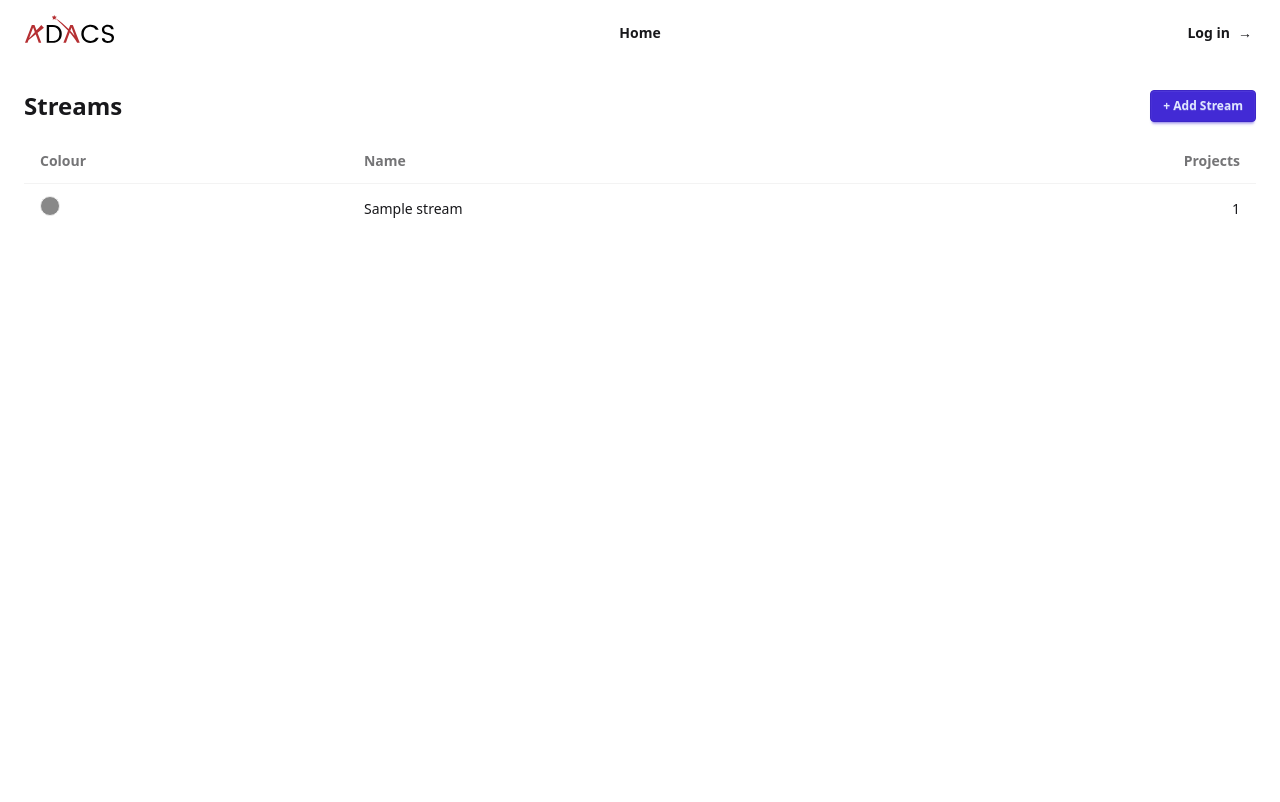
After one commit to gbpoole/adacs-team-management, a Django app: template src/apps/templates/planning/streams.html in a window 1280 px wide. The commit adds this page. Run offline with Django 4.2, Linux system fonts and the light colour scheme; the template is opened without the code that fills it: most values are stand-ins (such as "Sample title", 1, 10 or a date in 2020); style sheets or scripts are compiled from the project's sources.

Commit message:
Add colours to tags and streams and pages for viewing them and editing their properties.

```diff
--- a/src/apps/planning/admin.py
+++ b/src/apps/planning/admin.py
@@ -15,13 +15,13 @@ from .models import Tag
 
 @admin.register(Tag)
 class TagAdmin(admin.ModelAdmin):
-    list_display = ["name"]
+    list_display = ["name", "colour"]
     search_fields = ["name"]
 
 
 @admin.register(Stream)
 class StreamAdmin(admin.ModelAdmin):
-    list_display = ["name"]
+    list_display = ["name", "colour"]
     search_fields = ["name"]
 
 
--- a/src/apps/templates/elements/navbar.html
+++ b/src/apps/templates/elements/navbar.html
@@ -27,6 +27,8 @@
             <li><a href="{% url 'planning:projects' %}">{% translate "Projects" %}</a></li>
             {% if request.user.role == 'admin' or request.user.role == 'pm' or request.user.is_superuser %}
             <li><a href="{% url 'planning:observers' %}">{% translate "Observers" %}</a></li>
+            <li><a href="{% url 'planning:tags' %}">{% translate "Tags" %}</a></li>
+            <li><a href="{% url 'planning:streams' %}">{% translate "Streams" %}</a></li>
             {% endif %}
             {% if request.user.role == 'admin' or request.user.role == 'pm' or request.user.role == 'developer' or request.user.is_superuser %}
             <li><a href="{% url 'planning:leave' %}">{% translate "Leave" %}</a></li>
@@ -70,6 +72,8 @@
           <li><a href="{% url 'planning:projects' %}">{% translate "Projects" %}</a></li>
           {% if request.user.role == 'admin' or request.user.role == 'pm' or request.user.is_superuser %}
           <li><a href="{% url 'planning:observers' %}">{% translate "Observers" %}</a></li>
+          <li><a href="{% url 'planning:tags' %}">{% translate "Tags" %}</a></li>
+          <li><a href="{% url 'planning:streams' %}">{% translate "Streams" %}</a></li>
           {% endif %}
           {% if request.user.role == 'admin' or request.user.role == 'pm' or request.user.role == 'developer' or request.user.is_superuser %}
           <li><a href="{% url 'planning:leave' %}">{% translate "Leave" %}</a></li>
--- a/src/apps/templates/planning/developers.html
+++ b/src/apps/templates/planning/developers.html
@@ -50,7 +50,9 @@
           <td>{{ dev.user.organisation|default:"—" }}</td>
           <td>
             {% for tag in dev.tags.all %}
-            <span class="badge badge-outline badge-sm">{{ tag }}</span>
+            <span class="badge badge-outline badge-sm">
+              <span class="inline-block w-2 h-2 rounded-full mr-1" style="background-color: {{ tag.colour }};"></span>{{ tag }}
+            </span>
             {% empty %}—{% endfor %}
           </td>
           <td class="text-right">{{ dev.effort_available|wks }}</td>
--- /dev/null
+++ b/src/apps/templates/planning/streams.html
@@ -0,0 +1,170 @@
+{% extends "base.html" %}
+{% load i18n %}
+
+{% block title %} — {% trans "Streams" %}{% endblock %}
+
+{% block content %}
+<div class="h-[calc(100vh-4rem)] flex flex-col">
+  <div class="shrink-0 px-6 pt-6 pb-4">
+    <div class="flex items-center justify-between">
+      <h1 class="text-2xl font-bold">{% trans "Streams" %}</h1>
+      <button class="btn btn-primary btn-sm" onclick="document.getElementById('add-stream-modal').showModal()">+ {% trans "Add Stream" %}</button>
+    </div>
+  </div>
+
+  <div class="flex-1 min-h-0 overflow-auto mx-6 mb-6">
+    <table class="table table-zebra w-full">
+      <thead>
+        <tr class="bg-base-100 sticky top-0 z-10">
+          <th>{% trans "Colour" %}</th>
+          <th>{% trans "Name" %}</th>
+          <th class="text-right">{% trans "Projects" %}</th>
+        </tr>
+      </thead>
+      <tbody>
+        {% for stream in streams %}
+        <tr class="cursor-pointer hover:bg-base-200"
+            onclick="openEditStream(this)"
+            data-pk="{{ stream.pk }}"
+            data-name="{{ stream.name }}"
+            data-colour="{{ stream.colour }}">
+          <td>
+            <span class="inline-block w-5 h-5 rounded-full border border-base-300"
+                  style="background-color: {{ stream.colour }};"></span>
+          </td>
+          <td>{{ stream.name }}</td>
+          <td class="text-right">{{ stream.project_count }}</td>
+        </tr>
+        {% empty %}
+        <tr>
+          <td colspan="3" class="text-center text-neutral-500">{% trans "No streams found." %}</td>
+        </tr>
+        {% endfor %}
+      </tbody>
+    </table>
+  </div>
+</div>
+
+{# Add Stream modal #}
+<dialog id="add-stream-modal" class="modal">
+  <div class="modal-box">
+    <h3 class="font-bold text-lg mb-4">{% trans "Add Stream" %}</h3>
+    <form method="post" action="{% url 'planning:stream_add' %}">
+      {% csrf_token %}
+      <div class="form-control mb-3">
+        <label class="label label-text">{% trans "Name" %} <span class="text-error">*</span></label>
+        <input type="text" name="name" class="input input-bordered" required>
+      </div>
+      <div class="form-control mb-4">
+        <label class="label label-text">{% trans "Colour" %}</label>
+        <div class="flex flex-wrap gap-3 mt-1" id="add-colour-swatches">
+          {% for hex, label in colour_palette %}
+          <label class="cursor-pointer" title="{{ label }}">
+            <input type="radio" name="colour" value="{{ hex }}" class="sr-only">
+            <span class="colour-swatch inline-block w-7 h-7 rounded-full border-2 border-transparent hover:scale-110 transition-all"
+                  style="background-color: {{ hex }};"></span>
+          </label>
+          {% endfor %}
+        </div>
+      </div>
+      <div class="modal-action">
+        <button type="button" class="btn btn-ghost" onclick="document.getElementById('add-stream-modal').close()">{% trans "Cancel" %}</button>
+        <button type="submit" class="btn btn-primary">{% trans "Add" %}</button>
+      </div>
+    </form>
+  </div>
+  <form method="dialog" class="modal-backdrop"><button>{% trans "Close" %}</button></form>
+</dialog>
+
+{# Edit Stream modal #}
+<dialog id="edit-stream-modal" class="modal">
+  <div class="modal-box">
+    <h3 class="font-bold text-lg mb-4">{% trans "Edit Stream" %}</h3>
+    <form id="edit-stream-form" method="post" action="">
+      {% csrf_token %}
+      <div class="form-control mb-3">
+        <label class="label label-text">{% trans "Name" %} <span class="text-error">*</span></label>
+        <input id="edit-stream-name" type="text" name="name" class="input input-bordered" required>
+      </div>
+      <div class="form-control mb-4">
+        <label class="label label-text">{% trans "Colour" %}</label>
+        <div class="flex flex-wrap gap-3 mt-1" id="edit-colour-swatches">
+          {% for hex, label in colour_palette %}
+          <label class="cursor-pointer" title="{{ label }}">
+            <input type="radio" name="colour" value="{{ hex }}" class="sr-only">
+            <span class="colour-swatch inline-block w-7 h-7 rounded-full border-2 border-transparent hover:scale-110 transition-all"
+                  style="background-color: {{ hex }};"></span>
+          </label>
+          {% endfor %}
+        </div>
+      </div>
+      <div class="modal-action">
+        <button type="button" class="btn btn-error btn-outline mr-auto" onclick="confirmDeleteStream()">{% trans "Delete" %}</button>
+        <button type="button" class="btn btn-ghost" onclick="document.getElementById('edit-stream-modal').close()">{% trans "Cancel" %}</button>
+        <button type="submit" class="btn btn-primary">{% trans "Save" %}</button>
+      </div>
+    </form>
+  </div>
+  <form method="dialog" class="modal-backdrop"><button>{% trans "Close" %}</button></form>
+</dialog>
+
+<script>
+function initColourSwatches(containerId) {
+  document.querySelectorAll('#' + containerId + ' input[type="radio"]').forEach(function (radio) {
+    var swatch = radio.nextElementSibling;
+    function sync() {
+      swatch.style.outline = radio.checked ? '2px solid currentColor' : 'none';
+      swatch.style.outlineOffset = radio.checked ? '2px' : '0';
+    }
+    sync();
+    radio.addEventListener('change', function () {
+      document.querySelectorAll('#' + containerId + ' .colour-swatch').forEach(function (s) {
+        s.style.outline = 'none';
+      });
+      swatch.style.outline = '2px solid currentColor';
+      swatch.style.outlineOffset = '2px';
+    });
+  });
+}
+
+function selectColourSwatch(containerId, hex) {
+  document.querySelectorAll('#' + containerId + ' input[type="radio"]').forEach(function (radio) {
+    radio.checked = (radio.value === hex);
+    var swatch = radio.nextElementSibling;
+    swatch.style.outline = radio.checked ? '2px solid currentColor' : 'none';
+    swatch.style.outlineOffset = radio.checked ? '2px' : '0';
+  });
+}
+
+initColourSwatches('add-colour-swatches');
+initColourSwatches('edit-colour-swatches');
+
+function openEditStream(row) {
+  var pk = row.dataset.pk;
+  document.getElementById('edit-stream-name').value = row.dataset.name;
+  document.getElementById('edit-stream-form').action = '/planning/streams/' + pk + '/edit/';
+  document.getElementById('edit-stream-form').dataset.pk = pk;
+  selectColourSwatch('edit-colour-swatches', row.dataset.colour);
+  document.getElementById('edit-stream-modal').showModal();
+}
+
+document.getElementById('edit-stream-form').addEventListener('submit', function (e) {
+  e.preventDefault();
+  fetch(this.action, { method: 'POST', body: new FormData(this) })
+    .then(function () { window.location.reload(); })
+    .catch(function () { window.location.reload(); });
+});
+
+function confirmDeleteStream() {
+  var pk = document.getElementById('edit-stream-form').dataset.pk;
+  if (!pk || !confirm('{% trans "Delete this stream? This cannot be undone." %}')) return;
+  document.getElementById('edit-stream-modal').close();
+  var csrf = document.querySelector('[name=csrfmiddlewaretoken]').value;
+  var body = new FormData();
+  body.append('csrfmiddlewaretoken', csrf);
+  fetch('/planning/streams/' + pk + '/delete/', { method: 'POST', body: body })
+    .then(function () { window.location.reload(); })
+    .catch(function () { window.location.reload(); });
+}
+</script>
+{% endblock %}
```
Also changed, not shown: src/apps/planning/models.py (+10 -0 lines), src/apps/planning/tests/test_views.py (+137 -0 lines), src/apps/planning/urls.py (+16 -0 lines), src/apps/planning/views/__init__.py (+16 -0 lines), src/apps/planning/views/streams.py (added, +64 -0 lines), src/apps/planning/views/tags.py (added, +65 -0 lines), src/apps/templates/planning/projects.html (+6 -2 lines), src/apps/templates/planning/tags.html (added, +172 -0 lines), src/apps/planning/migrations/0009_tag_stream_add_colour.py (added).
